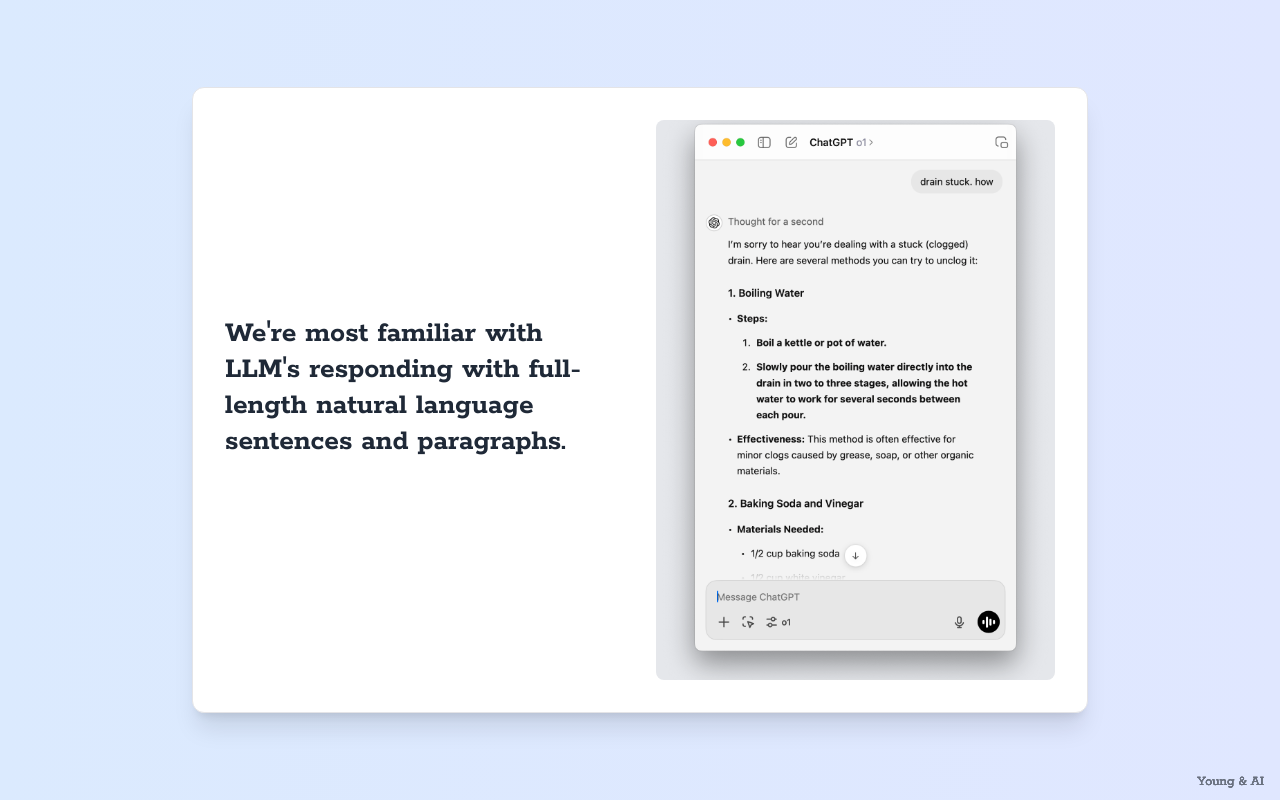
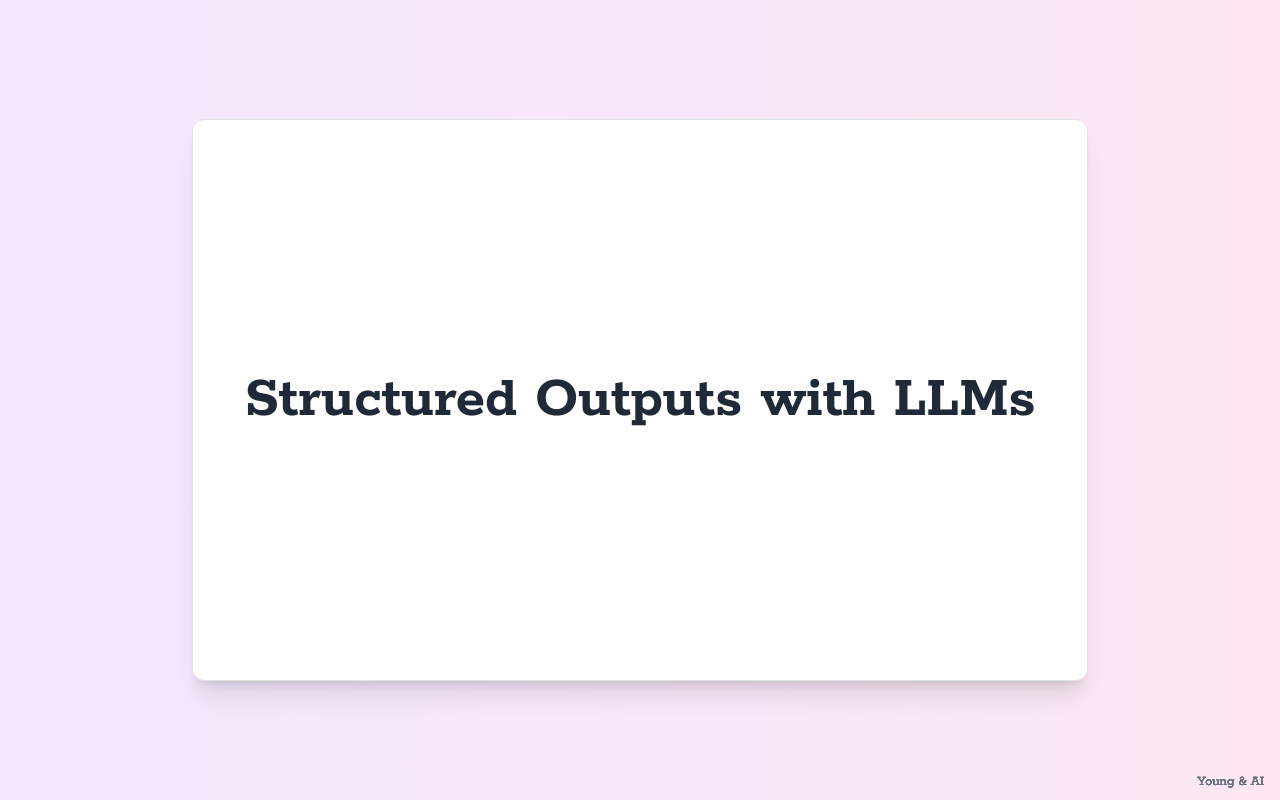
Before and after one commit to youngchingjui/young-and-ai, a Next.js app: page /talks/20241219 in a window 1280 px wide. Shown: the top 800 px of the page. Built offline with nearby package versions, Linux system fonts and the light colour scheme.

Commit message:
title slide

```diff
--- a/app/talks/20241219/page.tsx
+++ b/app/talks/20241219/page.tsx
@@ -1,3 +1,4 @@
+import Slide0 from "./slides/slide0"
 import Slide1 from "./slides/slide1"
 import Slide2 from "./slides/slide2"
 import Slide3 from "./slides/slide3"
@@ -7,6 +8,7 @@
 export default function Presentation() {
   return (
     <div>
+      <Slide0 />
       <Slide1 />
       <Slide2 />
       <Slide3 />
--- /dev/null
+++ b/app/talks/20241219/slides/slide0.tsx
@@ -0,0 +1,17 @@
+import { Card } from "@/components/ui/card"
+import CompanyWatermark from "../components/company-watermark"
+
+export default function Slide0() {
+  return (
+    <div className="min-h-screen flex flex-col justify-center items-center p-4 md:p-8 bg-gradient-to-r from-purple-100 to-pink-100">
+      <Card className="w-full max-w-4xl bg-white shadow-xl rounded-xl overflow-hidden">
+        <div className="p-6 md:p-8 flex flex-col items-center justify-center min-h-[70vh]">
+          <h1 className="text-4xl md:text-6xl font-bold text-gray-800 text-center">
+            Structured Outputs with LLMs
+          </h1>
+        </div>
+        <CompanyWatermark />
+      </Card>
+    </div>
+  )
+}
```
